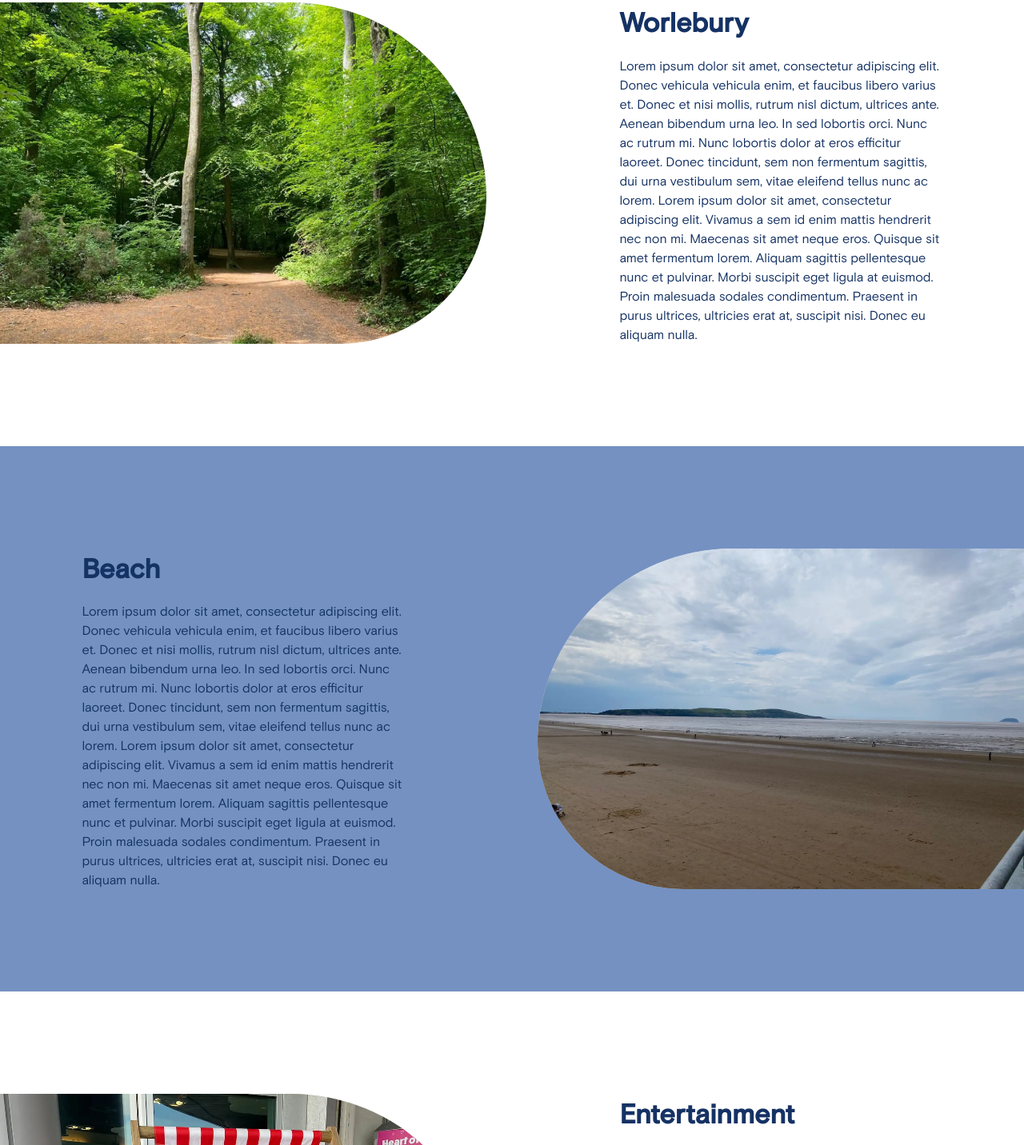
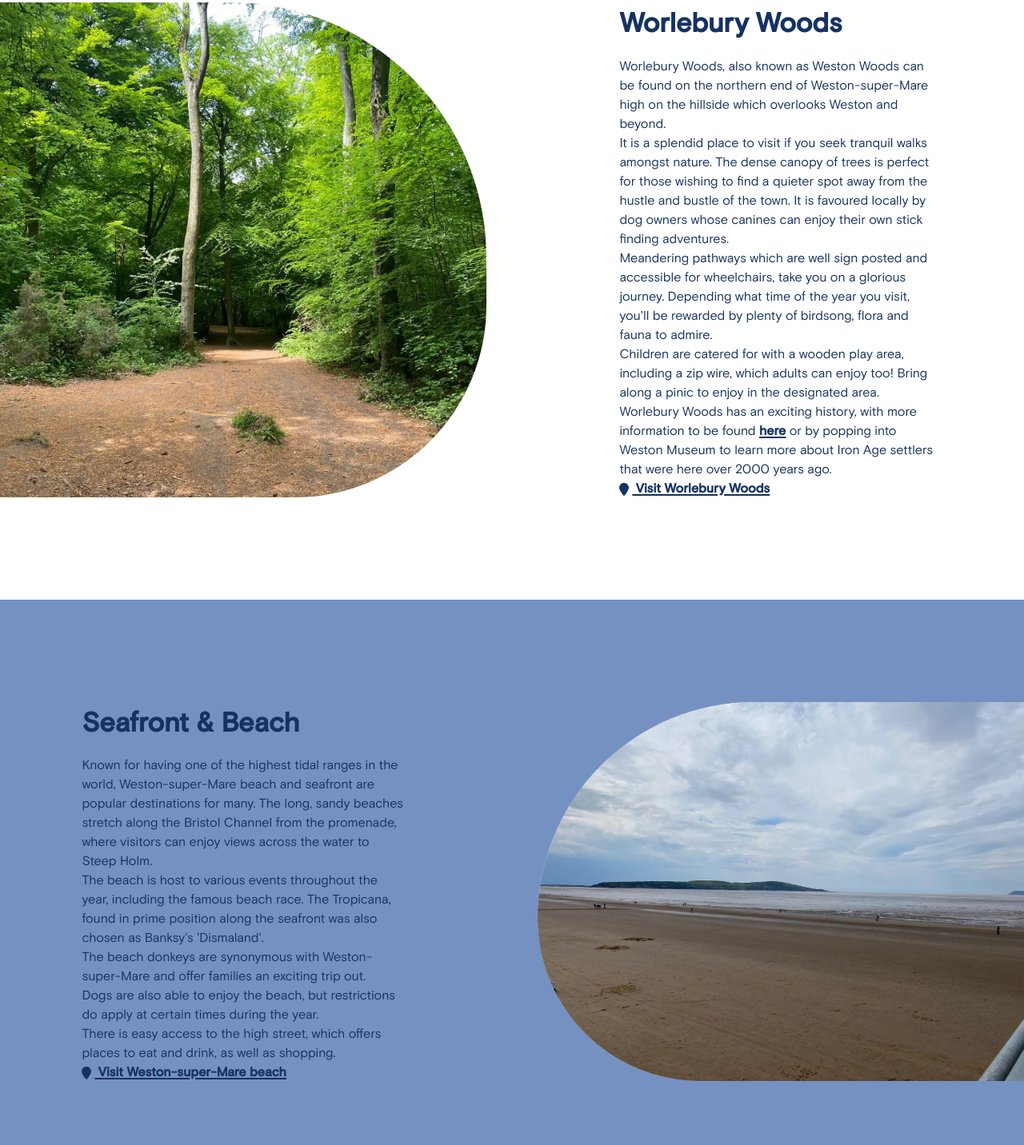
Before and after one commit to naughtyjay82/wsm, a plain HTML site: page index.html in a window 1280 px wide. Shown: the part 227-1659 px from the top of the page at 80% size. Drawn offline with Linux system fonts and the light colour scheme.

Commit message:
Add files via upload

```diff
--- a/index.html
+++ b/index.html
@@ -9,12 +9,12 @@
   </head>
   <body>
     <header>
-      <h1>Weston is super</h1>
+      <h1>Weston is Super</h1>
       <nav class="anchor-links">
         <ul>
-          <li><a href="#worlebury">Worlebury</a></li>
-          <li><a href="#beach">Beach</a></li>
-          <li><a href="#entertainment">Entertainment</a></li>
+          <li><a href="#worlebury">Worlebury Woods</a></li>
+          <li><a href="#beach">Seafront & Beach</a></li>
+          <li><a href="#pier">The Grand Pier</a></li>
         </ul>
       </nav>
     </header>
@@ -25,20 +25,62 @@
           <img src="imgs/worlebury_woods.webp" alt="" />
         </div>
         <div class="content">
-          <h2>Worlebury</h2>
+          <h2>Worlebury Woods</h2>
           <p>
-            Lorem ipsum dolor sit amet, consectetur adipiscing elit. Donec
-            vehicula vehicula enim, et faucibus libero varius et. Donec et nisi
-            mollis, rutrum nisl dictum, ultrices ante. Aenean bibendum urna leo.
-            In sed lobortis orci. Nunc ac rutrum mi. Nunc lobortis dolor at eros
-            efficitur laoreet. Donec tincidunt, sem non fermentum sagittis, dui
-            urna vestibulum sem, vitae eleifend tellus nunc ac lorem. Lorem
-            ipsum dolor sit amet, consectetur adipiscing elit. Vivamus a sem id
-            enim mattis hendrerit nec non mi. Maecenas sit amet neque eros.
-            Quisque sit amet fermentum lorem. Aliquam sagittis pellentesque nunc
-            et pulvinar. Morbi suscipit eget ligula at euismod. Proin malesuada
-            sodales condimentum. Praesent in purus ultrices, ultricies erat at,
-            suscipit nisi. Donec eu aliquam nulla.
+            Worlebury Woods, also known as Weston Woods can be found on the
+            northern end of Weston-super-Mare high on the hillside which
+            overlooks Weston and beyond.
+          </p>
+          <p>
+            It is a splendid place to visit if you seek tranquil walks amongst
+            nature. The dense canopy of trees is perfect for those wishing to
+            find a quieter spot away from the hustle and bustle of the town. It
+            is favoured locally by dog owners whose canines can enjoy their own
+            stick finding adventures.
+          </p>
+          <p>
+            Meandering pathways which are well sign posted and accessible for
+            wheelchairs, take you on a glorious journey. Depending what time of
+            the year you visit, you'll be rewarded by plenty of birdsong, flora
+            and fauna to admire.
+          </p>
+          <p>
+            Children are catered for with a wooden play area, including a zip
+            wire, which adults can enjoy too! Bring along a pinic to enjoy in
+            the designated area.
+          </p>
+          <p>
+            Worlebury Woods has an exciting history, with more information to be
+            found
+            <a
+              href="https://www.visit-westonsupermare.com/things-to-do/weston-woods-and-iron-age-hillfort-p1556893"
+              target="_blank"
+            >
+              here</a
+            >
+            or by popping into Weston Museum to learn more about Iron Age
+            settlers that were here over 2000 years ago.
+          </p>
+
+          <p>
+            <a href="https://maps.app.goo.gl/4L5QSDMDYn5SR6JEA" target="_blank"
+              ><svg
+                xmlns="http://www.w3.org/2000/svg"
+                viewBox="0 0 384 512"
+                style="
+                  height: 1em;
+                  vertical-align: middle;
+                  fill: currentColor;
+                  margin-right: 0.25em;
+                  display: inline;
+                "
+              >
+                <path
+                  d="M384 192c0 87.4-117 243-168.3 307.2c-12.3 15.3-35.1 15.3-47.4 0C117 435 0 279.4 0 192C0 86 86 0 192 0S384 86 384 192z"
+                />
+              </svg>
+              Visit Worlebury Woods
+            </a>
           </p>
         </div>
       </div>
@@ -50,45 +92,105 @@
           <img src="imgs/wsm_beach.webp" alt="" />
         </div>
         <div class="content">
-          <h2>Beach</h2>
+          <h2>Seafront & Beach</h2>
           <p>
-            Lorem ipsum dolor sit amet, consectetur adipiscing elit. Donec
-            vehicula vehicula enim, et faucibus libero varius et. Donec et nisi
-            mollis, rutrum nisl dictum, ultrices ante. Aenean bibendum urna leo.
-            In sed lobortis orci. Nunc ac rutrum mi. Nunc lobortis dolor at eros
-            efficitur laoreet. Donec tincidunt, sem non fermentum sagittis, dui
-            urna vestibulum sem, vitae eleifend tellus nunc ac lorem. Lorem
-            ipsum dolor sit amet, consectetur adipiscing elit. Vivamus a sem id
-            enim mattis hendrerit nec non mi. Maecenas sit amet neque eros.
-            Quisque sit amet fermentum lorem. Aliquam sagittis pellentesque nunc
-            et pulvinar. Morbi suscipit eget ligula at euismod. Proin malesuada
-            sodales condimentum. Praesent in purus ultrices, ultricies erat at,
-            suscipit nisi. Donec eu aliquam nulla.
+            Known for having one of the highest tidal ranges in the world,
+            Weston-super-Mare beach and seafront are popular destinations for
+            many. The long, sandy beaches stretch along the Bristol Channel from
+            the promenade, where visitors can enjoy views across the water to
+            Steep Holm.
+          </p>
+          <p>
+            The beach is host to various events throughout the year, including
+            the famous beach race. The Tropicana, found in prime position along
+            the seafront was also chosen as Banksy's 'Dismaland'.
+          </p>
+          <p>
+            The beach donkeys are synonymous with Weston-super-Mare and offer
+            families an exciting trip out.
+          </p>
+          <p>
+            Dogs are also able to enjoy the beach, but restrictions do apply at
+            certain times during the year.
+          </p>
+          <p>
+            There is easy access to the high street, which offers places to eat
+            and drink, as well as shopping.
+          </p>
+          <p>
+            <a href="https://maps.app.goo.gl/2DLWn2pot1j9zHoF8" target="_blank"
+              ><svg
+                xmlns="http://www.w3.org/2000/svg"
+                viewBox="0 0 384 512"
+                style="
+                  height: 1em;
+                  vertical-align: middle;
+                  fill: currentColor;
+                  margin-right: 0.25em;
+                  display: inline;
+                "
+              >
+                <path
+                  d="M384 192c0 87.4-117 243-168.3 307.2c-12.3 15.3-35.1 15.3-47.4 0C117 435 0 279.4 0 192C0 86 86 0 192 0S384 86 384 192z"
+                />
+              </svg>
+              Visit Weston-super-Mare beach
+            </a>
           </p>
         </div>
       </div>
     </section>
 
-    <section id="entertainment">
+    <section id="pier">
       <div class="container grid">
         <div class="image">
           <img src="imgs/wsm_pier.webp" alt="" />
         </div>
         <div class="content">
-          <h2>Entertainment</h2>
+          <h2>The Grand Pier</h2>
           <p>
-            Lorem ipsum dolor sit amet, consectetur adipiscing elit. Donec
-            vehicula vehicula enim, et faucibus libero varius et. Donec et nisi
-            mollis, rutrum nisl dictum, ultrices ante. Aenean bibendum urna leo.
-            In sed lobortis orci. Nunc ac rutrum mi. Nunc lobortis dolor at eros
-            efficitur laoreet. Donec tincidunt, sem non fermentum sagittis, dui
-            urna vestibulum sem, vitae eleifend tellus nunc ac lorem. Lorem
-            ipsum dolor sit amet, consectetur adipiscing elit. Vivamus a sem id
-            enim mattis hendrerit nec non mi. Maecenas sit amet neque eros.
-            Quisque sit amet fermentum lorem. Aliquam sagittis pellentesque nunc
-            et pulvinar. Morbi suscipit eget ligula at euismod. Proin malesuada
-            sodales condimentum. Praesent in purus ultrices, ultricies erat at,
-            suscipit nisi. Donec eu aliquam nulla.
+            With an impressive history, the
+            <a href="https://www.grandpier.co.uk/" target="_blank"
+              >Grand Pier</a
+            >
+            was first conceived in the 1800's, before construction started in
+            1903.
+          </p>
+          <p>
+            It offered itself as a venue for music, comedy, plays and
+            performances, and still hosts many exciting events to this day.
+          </p>
+          <p>
+            The Grand Pier has gone through various changes over the years,
+            surviving catastrophic fires.
+          </p>
+          <p>
+            Its a historical landmark which people from all over the world come
+            to visit.
+          </p>
+          <p>
+            Many enjoy the amusements, with a huge variety on offer for all
+            ages.
+          </p>
+          <p>
+            <a href="hhttps://maps.app.goo.gl/8Kxm2DqYQZZzkAuo8" target="_blank"
+              ><svg
+                xmlns="http://www.w3.org/2000/svg"
+                viewBox="0 0 384 512"
+                style="
+                  height: 1em;
+                  vertical-align: middle;
+                  fill: currentColor;
+                  margin-right: 0.25em;
+                  display: inline;
+                "
+              >
+                <path
+                  d="M384 192c0 87.4-117 243-168.3 307.2c-12.3 15.3-35.1 15.3-47.4 0C117 435 0 279.4 0 192C0 86 86 0 192 0S384 86 384 192z"
+                />
+              </svg>
+              Visit the Grand Pier
+            </a>
           </p>
         </div>
       </div>
```
